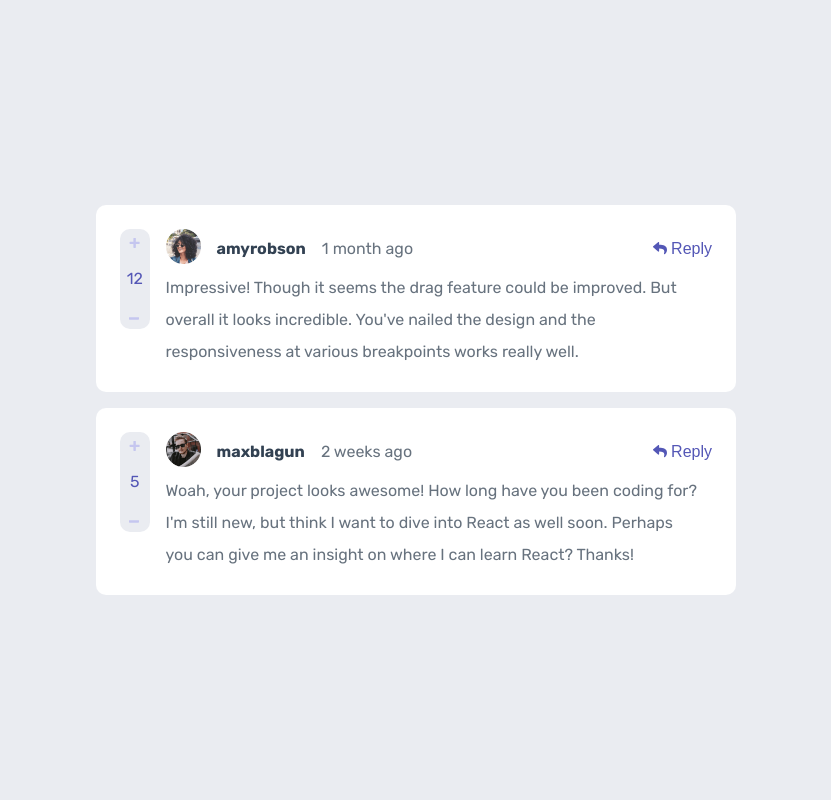
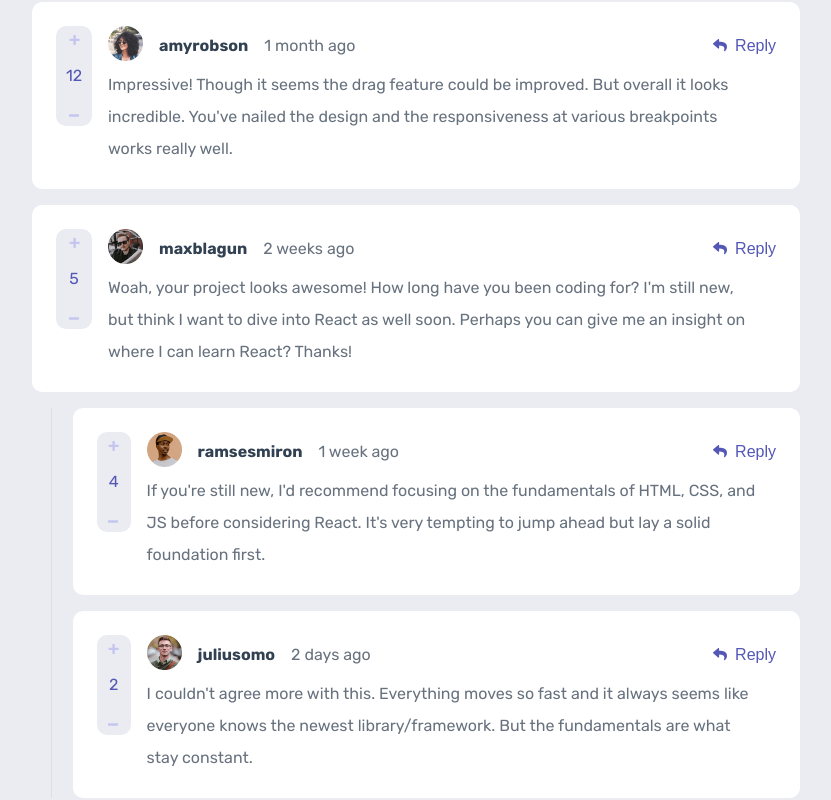
Before and after one commit to bmhuyquoc104/interactive-comments, a React (Create React App) app: page / in a window 1280 px wide. Shown: the whole page, without its empty margins (224-1055 px from the left). Built offline with nearby package versions, Linux system fonts and the light colour scheme.

Commit message:
6. Finish load data and render reply array for comment for pc version

```diff
--- a/src/App.js
+++ b/src/App.js
@@ -12,7 +12,7 @@ function App() {
       <StyledGlobal />
       <StyledFlexContainer>
             {content.comments.map((comment) => (
-              <Comment  content = {comment.content} score = {comment.score} createdAt = {comment.createdAt} username = {comment.user.username} png = {comment.user.image.png}/>
+              <Comment  content = {comment.content} score = {comment.score} createdAt = {comment.createdAt} username = {comment.user.username} png = {comment.user.image.png} replies ={comment.replies}/>
             ))}
       </StyledFlexContainer>
     </>
--- a/src/Global.styled.js
+++ b/src/Global.styled.js
@@ -27,4 +27,8 @@ export const StyledGlobal = createGlobalStyle`
         font-family: 'Rubik', sans-serif;
         background-color: var(--clr_lr);
     }
+
+    #root{
+        width:60%;
+    }
 `
--- a/src/components/Comment/Comment.jsx
+++ b/src/components/Comment/Comment.jsx
@@ -1,16 +1,20 @@
 import React from "react";
-import { StyledComment } from "./Comment.styled";
+import { StyledComment, StyledReply } from "./Comment.styled";
 import imagesResource from "../../assets/images";
-
-const Comment = ({ score, content,png,username,createdAt }) => {
+import { StyledFlexContainer } from "../Flex/Flex.styled";
+const Comment = ({ score, content, png, username, createdAt, replies }) => {
   console.log(png);
   return (
+    <>
+      {replies.length <= 0 ? (
         <StyledComment>
           <div className="comment-button">
             <button className="plus">
               <img src={imagesResource.iconPlus} alt="A plus icon" />
             </button>
-      <div className="score"><p>{score}</p></div>
+            <div className="score">
+              <p>{score}</p>
+            </div>
             <button className="minus">
               <img src={imagesResource.iconMinus} alt="A minus icon" />
             </button>
@@ -35,6 +39,90 @@ const Comment = ({ score, content,png,username,createdAt }) => {
             </div>
           </div>
         </StyledComment>
+      ) : (
+        <StyledFlexContainer>
+          <StyledComment>
+            <div className="comment-button">
+              <button className="plus">
+                <img src={imagesResource.iconPlus} alt="A plus icon" />
+              </button>
+              <div className="score">
+                <p>{score}</p>
+              </div>
+              <button className="minus">
+                <img src={imagesResource.iconMinus} alt="A minus icon" />
+              </button>
+            </div>
+
+            <div className="comment-body">
+              <div className="comment-user">
+                <div className="left-side">
+                  <div className="avatar">
+                    <img src={png} alt="An user avatar" />
+                  </div>
+                  <h2>{username}</h2>
+                  <h3>{createdAt}</h3>
+                </div>
+                <div className="right-side">
+                  <img src={imagesResource.iconReply} alt="A reply icon" />
+                  <button>Reply</button>
+                </div>
+              </div>
+              <div className="content">
+                <p>{content}</p>
+              </div>
+            </div>
+          </StyledComment>
+          <StyledReply>
+            <div className="decoration-container">
+              <div className="decoration"></div>
+            </div>
+            <div className="replies">
+              {replies.map((reply) => (
+                <StyledComment key={reply.id}>
+                  <div className="comment-button">
+                    <button className="plus">
+                      <img src={imagesResource.iconPlus} alt="A plus icon" />
+                    </button>
+                    <div className="score">
+                      <p>{reply.score}</p>
+                    </div>
+                    <button className="minus">
+                      <img src={imagesResource.iconMinus} alt="A minus icon" />
+                    </button>
+                  </div>
+
+                  <div className="comment-body">
+                    <div className="comment-user">
+                      <div className="left-side">
+                        <div className="avatar">
+                          <img
+                            src={reply.user.image.png}
+                            alt="An user avatar"
+                          />
+                        </div>
+                        <h2>{reply.user.username}</h2>
+                        <h3>{reply.createdAt}</h3>
+                      </div>
+                      <div className="right-side">
+                        <img
+                          src={imagesResource.iconReply}
+                          alt="A reply icon"
+                        />
+                        <button>Reply</button>
+                      </div>
+                    </div>
+                    <div className="content">
+                      <p>{reply.content}</p>
+                    </div>
+                  </div>
+                </StyledComment>
+              ))}
+            </div>
+          </StyledReply>
+        </StyledFlexContainer>
+      )}
+    </>
   );
 };
 
--- a/src/components/Comment/Comment.styled.js
+++ b/src/components/Comment/Comment.styled.js
@@ -5,7 +5,7 @@ display: flex;
 background-color:white;
 padding:1.5em;
 gap:1em;
-width:50%;
+width:100%;
 border-radius:10px;
 
 &>:first-child{
@@ -76,10 +76,29 @@ button{
 .right-side{
     display: flex;
     align-items: center;
-    gap:0.25em;
+    gap:0.5em;
+}
+`
+
+export const StyledReply = styled.div`
+display: flex;
+width:100%;
+
+.decoration-container{
+    width:10%;
+    display: flex;
 }
 
+.replies{
+    display: flex;
+    flex-direction: column;
+    gap:1em;
+}
 
-
+.decoration{
+    width:50%;
+    border-right:1px solid var(--clr_lb);
+    opacity:0.1
+}
 
 `
--- a/src/components/Flex/Flex.styled.js
+++ b/src/components/Flex/Flex.styled.js
@@ -4,7 +4,7 @@ export const StyledFlexContainer = styled.div`
     display: flex;
     flex-direction:column;
     justify-content: center;
+    width:100%;
     align-items: center;
-    width:100%;
     gap:1em;
 `
```
Lines whose indentation alone changed are shown as unchanged.
